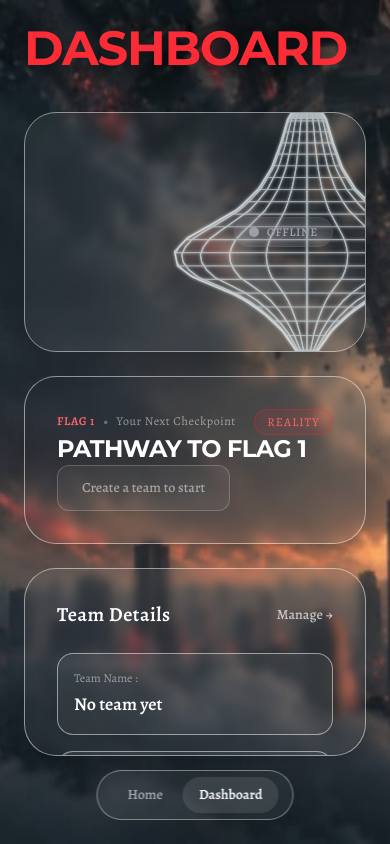
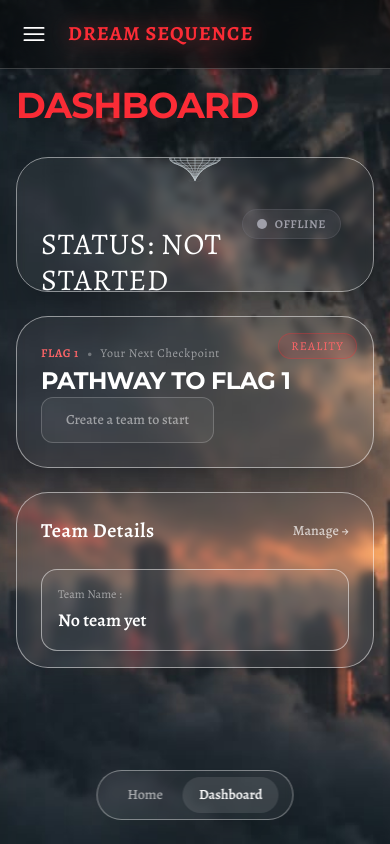
Before and after one commit to TabasKo0/dreamSequence, a Next.js app: page /dashboard in a window 390 px wide. Built offline with nearby package versions, Linux system fonts and the light colour scheme; no server answers; the database is empty; a web font is replaced by a local one.

Commit message:
reponsive changes

```diff
--- a/app/admin/layout.tsx
+++ b/app/admin/layout.tsx
@@ -6,9 +6,9 @@ export default async function AdminLayout({ children }: { children: ReactNode })
   await enforceAdminAccess();
 
   return (
-    <div className="flex h-screen w-full bg-[#0d1520] bg-[url('/balls.png')] bg-cover bg-center bg-no-repeat bg-fixed text-white font-sans overflow-hidden">
+    <div className="flex flex-col md:flex-row h-screen w-full bg-[#0d1520] bg-[url('/balls.png')] bg-cover bg-center bg-no-repeat bg-fixed text-white font-sans overflow-hidden">
       <Sidebar />
-      <div className="flex-1 min-h-0 flex flex-col h-full overflow-y-auto p-6 md:p-10 relative">
+      <div className="flex-1 min-h-0 flex flex-col h-full overflow-y-auto p-4 md:p-10 relative">
         {children}
       </div>
     </div>
--- a/app/admin/page.tsx
+++ b/app/admin/page.tsx
@@ -27,7 +27,7 @@ export default async function AdminPage() {
     <>
       <header className="flex flex-col md:flex-row justify-between items-start md:items-center mb-8 gap-4">
         <div>
-          <h1 className="text-5xl font-bold mb-2 tracking-tight montserrat-bold text-red-500 drop-shadow-[0_0_25px_rgba(0,0,0,2.7)]">
+          <h1 className="text-4xl md:text-5xl font-bold mb-2 tracking-tight montserrat-bold text-red-500 drop-shadow-[0_0_25px_rgba(0,0,0,2.7)]">
             ADMIN DASHBOARD
           </h1>
           <p className="mt-3 text-gray-400 text-lg font-medium tracking-wide">
--- a/app/dashboard/layout.tsx
+++ b/app/dashboard/layout.tsx
@@ -6,7 +6,7 @@ export default function DashboardLayout({
   children: React.ReactNode;
 }) {
   return (
-    <div className="flex h-screen w-full bg-[#0d1520] bg-[url('/balls.png')] bg-cover bg-center bg-no-repeat bg-fixed text-white font-sans overflow-hidden">
+    <div className="flex flex-col md:flex-row h-screen w-full bg-[#0d1520] bg-[url('/balls.png')] bg-cover bg-center bg-no-repeat bg-fixed text-white font-sans overflow-hidden">
       <Sidebar />
       {children}
     </div>
--- a/app/dashboard/page.tsx
+++ b/app/dashboard/page.tsx
@@ -30,22 +30,22 @@ export default async function Dashboard() {
   }
 
   return (
-      <main className="flex-1 min-h-0 flex flex-col h-full overflow-y-auto p-6 md:p-10 relative">
+      <main className="flex-1 min-h-0 flex flex-col h-full overflow-y-auto p-4 pb-28 md:p-10 md:pb-10 relative">
         {/* Top Header */}
-        <header className="flex flex-col md:flex-row justify-between items-start md:items-center mb-8 gap-4">
+        <header className="flex flex-col md:flex-row justify-between items-start md:items-center mb-6 md:mb-8 gap-4">
           <div>
-            <h1 className="text-5xl font-bold mb-2 tracking-tight montserrat-bold text-red-500 drop-shadow-[0_0_25px_rgba(0,0,0,2.7)]" >DASHBOARD</h1>
+            <h1 className="text-4xl md:text-5xl font-bold mb-2 tracking-tight montserrat-bold text-red-500 drop-shadow-[0_0_25px_rgba(0,0,0,2.7)]" >DASHBOARD</h1>
           </div>
         </header>
 
         {/* Status Banner */}
-        <div className="relative w-full rounded-[2rem] bg-gradient-to-r from-white-800/40 to-white-900/40 border border-white/50 backdrop-blur-xs p-8 mb-6 flex items-center shadow-2xl overflow-hidden min-h-[140px]">
+        <div className="relative w-full rounded-[2rem] bg-gradient-to-r from-white-800/40 to-white-900/40 border border-white/50 backdrop-blur-xs p-6 md:p-8 mb-6 flex items-center shadow-2xl overflow-hidden min-h-[140px]">
           <div className="absolute inset-0 bg-white/5"></div>
           <div className="absolute top-0 left-1/4 w-1/3 h-full bg-white-500/10 blur-[6px] -z-10"></div>
 
-          <div className="flex-1 flex items-center gap-8 z-10">
-            <div className="w-48 h-48 relative flex items-center justify-center mix-blend-screen opacity-80">
-              <svg xmlns="http://www.w3.org/2000/svg" viewBox="0 0 500 500" width="500" height="500">
+          <div className="flex-1 flex flex-col md:flex-row items-center gap-6 md:gap-8 z-10">
+            <div className="w-24 h-24 sm:w-32 sm:h-32 md:w-48 md:h-48 relative flex items-center justify-center mix-blend-screen opacity-80">
+              <svg xmlns="http://www.w3.org/2000/svg" viewBox="0 0 500 500" className="w-full h-full">
 <defs>
   <filter id="softGlow" x="-30%" y="-30%" width="160%" height="160%">
     <feGaussianBlur stdDeviation="1.4" result="b"/>
@@ -115,8 +115,8 @@ export default async function Dashboard() {
 
         {/* Pathways to Flags */}
         <div className="grid grid-cols-1 gap-6 mb-6">
-          <div className="rounded-[2rem] bg-gradient-to-r from-red-950/20 via-white/5 to-white/5 border border-white/50 backdrop-blur-xs p-8 shadow-xl relative overflow-hidden">
-            <div className="absolute top-0 right-0 p-8 flex items-center gap-2">
+          <div className="rounded-[2rem] bg-white/5 border border-white/50 backdrop-blur-xs p-6 md:p-8 shadow-xl relative overflow-hidden">
+            <div className="absolute top-0 right-0 p-4 md:p-8 flex items-center gap-2">
               <span className="text-xs font-mono tracking-widest text-red-400 uppercase bg-red-500/10 border border-red-500/30 px-3 py-1 rounded-full">
                 {team ? team.game_level : "Reality"}
               </span>
@@ -157,7 +157,7 @@ export default async function Dashboard() {
         </div>
 
         {/* Team Details & Members */}
-        <div className="rounded-[2rem] bg-white/5 border border-white/50 backdrop-blur-xs p-8 shadow-xl relative overflow-hidden min-h-[200px] mb-6">
+        <div className="rounded-[2rem] bg-white/5 border border-white/50 backdrop-blur-xs p-6 md:p-8 shadow-xl relative overflow-hidden min-h-[200px] mb-6">
           <div className="flex justify-between items-center mb-6">
             <h3 className="text-xl font-semibold tracking-wide">Team Details</h3>
             <Link
--- a/app/page.tsx
+++ b/app/page.tsx
@@ -13,11 +13,11 @@ export default function Home() {
       <div className="z-10 flex flex-col items-center justify-center text-center max-w-3xl">
 
 
-        <h1 className="text-6xl md:text-8xl font-bold mb-6 tracking-tight montserrat-bold text-red-500 drop-shadow-[0_0_25px_rgba(0,0,0,2.7)]">
+        <h1 className="text-5xl sm:text-6xl md:text-8xl font-bold mb-6 tracking-tight montserrat-bold text-red-500 drop-shadow-[0_0_25px_rgba(0,0,0,2.7)]">
           DREAM SEQUENCE
         </h1>
 
-        <p className="text-lg text-white/70 mb-12 max-w-xl mx-auto leading-relaxed">
+        <p className="text-base sm:text-lg text-white/70 mb-12 max-w-xl mx-auto leading-relaxed">
           Descend through layers of the subconscious. Build your team, solve challenges, and navigate the dream.
         </p>
 
--- a/components/Sidebar.tsx
+++ b/components/Sidebar.tsx
@@ -17,6 +17,7 @@ export default function Sidebar() {
     is_active: boolean;
     submissions_locked: boolean;
   } | null>(null);
+  const [isMobileMenuOpen, setIsMobileMenuOpen] = useState(false);
 
   useEffect(() => {
     async function getUserData() {
@@ -87,7 +88,30 @@ export default function Sidebar() {
   ];
 
   return (
-    <aside className="hidden md:flex flex-col w-64 border-r border-white/50 bg-black/20 backdrop-blur-3xl p-4 gap-6 h-full shrink-0 overflow-y-auto">
+    <>
+      {/* Mobile Header */}
+      <div className="md:hidden flex items-center gap-4 w-full p-4 bg-black/40 backdrop-blur-xl border-b border-white/20 z-50 shrink-0">
+        <button onClick={() => setIsMobileMenuOpen(!isMobileMenuOpen)} className="text-white p-1">
+          {isMobileMenuOpen ? (
+            <svg xmlns="http://www.w3.org/2000/svg" fill="none" viewBox="0 0 24 24" strokeWidth={1.5} stroke="currentColor" className="w-7 h-7">
+              <path strokeLinecap="round" strokeLinejoin="round" d="M6 18L18 6M6 6l12 12" />
+            </svg>
+          ) : (
+            <svg xmlns="http://www.w3.org/2000/svg" fill="none" viewBox="0 0 24 24" strokeWidth={1.5} stroke="currentColor" className="w-7 h-7">
+              <path strokeLinecap="round" strokeLinejoin="round" d="M3.75 6.75h16.5M3.75 12h16.5m-16.5 5.25h16.5" />
+            </svg>
+          )}
+        </button>
+        <h1 className="text-xl font-bold tracking-wider text-red-500 font-montserrat drop-shadow-[0_0_10px_rgba(239,68,68,0.5)]">
+          DREAM SEQUENCE
+        </h1>
+      </div>
+
+      {/* Sidebar (Desktop + Mobile Slide-out) */}
+      <aside className={`
+        fixed inset-y-0 left-0 z-40 transform ${isMobileMenuOpen ? "translate-x-0" : "-translate-x-full"} transition-transform duration-300 ease-in-out
+        md:relative md:translate-x-0 md:flex flex-col w-64 border-r border-white/50 bg-[#0d1520]/95 md:bg-black/20 backdrop-blur-3xl p-4 pt-20 md:pt-4 gap-6 h-full shrink-0 overflow-y-auto shadow-2xl md:shadow-none
+      `}>
       {/* User Card */}
       <div className="flex items-center gap-3 p-3 rounded-2xl bg-white/5 border border-white/50 shadow-lg mt-2">
         <div className="w-10 h-10 shrink-0 rounded-full bg-slate-500 flex items-center justify-center text-lg font-medium text-white shadow-inner">
@@ -170,5 +194,14 @@ export default function Sidebar() {
         </button>
       </div>
     </aside>
+
+      {/* Mobile Overlay */}
+      {isMobileMenuOpen && (
+        <div
+          className="fixed inset-0 bg-black/60 backdrop-blur-sm z-30 md:hidden"
+          onClick={() => setIsMobileMenuOpen(false)}
+        />
+      )}
+    </>
   );
 }
--- a/middleware.ts
+++ b/middleware.ts
@@ -1,7 +1,17 @@
-import { type NextRequest } from 'next/server'
+import { NextResponse, type NextRequest } from 'next/server'
 import { updateSession } from '@/lib/supabase/middleware'
 
 export async function middleware(request: NextRequest) {
+  const userAgent = request.headers.get('user-agent') || '';
+  const isMobile = /Mobile|Android|iP(hone|od)|IEMobile|BlackBerry|Kindle|Silk-Accelerated|(hpw|web)OS|Opera M(obi|ini)/i.test(userAgent);
+  const path = request.nextUrl.pathname;
+
+  const gameLevels = ['/reality', '/level-1', '/level-2', '/level-3', '/limbo', '/victory', '/level-1-return', '/level-2-return'];
+
+  if (isMobile && gameLevels.some(level => path.startsWith(level))) {
+    return NextResponse.redirect(new URL('/computer-view', request.url));
+  }
+
   return await updateSession(request)
 }
 
```
Also changed, not shown: app/computer-view/page.tsx (added, +28 -0 lines), app/layout.tsx (+17 -0 lines), components/ViewportGuard.tsx (added, +29 -0 lines), components/admin/CtfSettings.tsx (+5 -5 lines).
